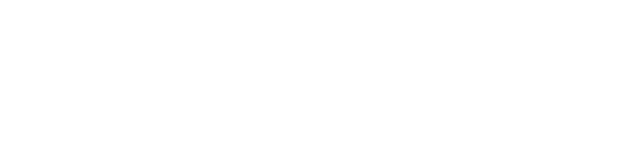
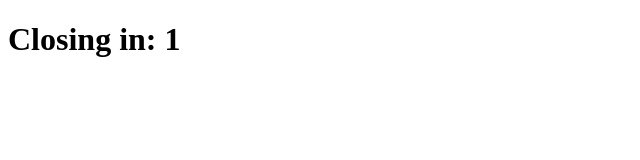
Before and after one commit to Toni-d-e-v/close, a plain HTML site: page index.html in a window 1280 px wide. Shown: the whole page, without its empty margins (0-640 px from the left). Drawn offline with Linux system fonts and the light colour scheme.

Commit message:
Update index.html

```diff
--- a/index.html
+++ b/index.html
@@ -1,6 +1,29 @@
-<!doctype html><html><head><script>
-      window.onload = function load() {
-        window.open('', '_self', '');
-        window.close();
-      };
-</script></head><body></body></html>
+<!DOCTYPE html>
+<html lang="en">
+<head>
+    <meta charset="UTF-8">
+    <meta name="viewport" content="width=device-width, initial-scale=1.0">
+    <title>Countdown and Close</title>
+    <script>
+        window.onload = function load() {
+            var count = 3;
+
+            function updateCountdown() {
+                if (count > 0) {
+                    document.getElementById('countdown').innerText = count;
+                    count--;
+                } else {
+                    window.open('', '_self', '');
+                    window.close();
+                }
+            }
+
+            // Start the countdown
+            setInterval(updateCountdown, 1000);
+        };
+    </script>
+</head>
+<body>
+    <h1>Closing in: <span id="countdown">3</span></h1>
+</body>
+</html>
```
